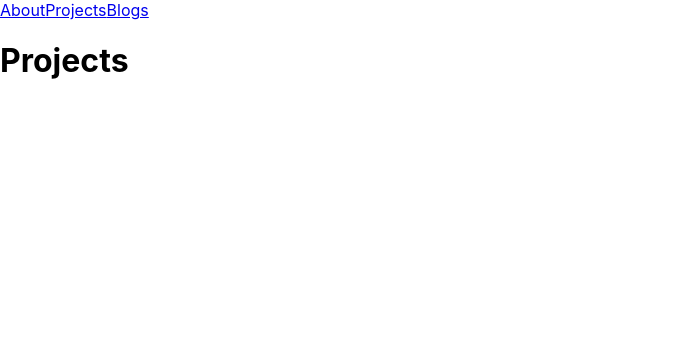
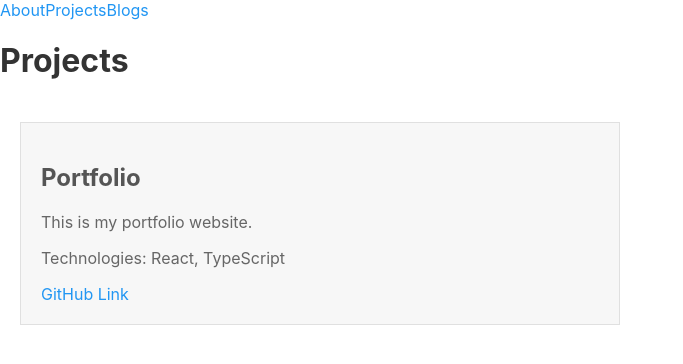
Before and after one commit to kyosu-1/portfolio, a React (Create React App) app: page /projects in a window 1280 px wide. Shown: the top 364 px of the page, without its empty margins (0-683 px from the left). Built offline with nearby package versions, Linux system fonts and the light colour scheme.

Commit message:
projectsページの雛形作成

```diff
--- /dev/null
+++ b/src/pages/Projects.css
@@ -0,0 +1,33 @@
+/* Projects.css */
+h1 {
+    color: #333;
+    font-size: 2rem;
+  }
+
+  .projects-container {
+    display: flex;
+    flex-wrap: wrap;
+  }
+
+  .project-card {
+    background-color: #f7f7f7;
+    border: 1px solid #e0e0e0;
+    padding: 20px;
+    margin: 20px;
+    width: calc(50% - 40px);
+    box-sizing: border-box;
+  }
+
+  h2 {
+    color: #555;
+  }
+
+  p {
+    color: #666;
+    font-size: 1rem;
+  }
+
+  a {
+    text-decoration: none;
+    color: #2196F3;
+  }
--- a/src/pages/Projects.tsx
+++ b/src/pages/Projects.tsx
@@ -1,10 +1,22 @@
+// Projects.tsx
 import React from 'react';
+import { projects } from './ProjectsData';
+import './Projects.css';
 
 const Projects = () => {
   return (
     <div>
       <h1>Projects</h1>
-      {/* 他の内容 */}
+      <div className="projects-container">
+        {projects.map(project => (
+          <div key={project.id} className="project-card">
+            <h2>{project.name}</h2>
+            <p>{project.description}</p>
+            <p>Technologies: {project.technologies.join(", ")}</p>
+            <a href={project.link} target="_blank" rel="noreferrer">GitHub Link</a>
+          </div>
+        ))}
+      </div>
     </div>
   );
 };
--- /dev/null
+++ b/src/pages/ProjectsData.ts
@@ -0,0 +1,13 @@
+// ProjectsData.ts
+import { Project } from './Types';
+
+export const projects: Project[] = [
+  {
+    id: 1,
+    name: "Portfolio",
+    description: "This is my portfolio website.",
+    technologies: ["React", "TypeScript"],
+    link: "https://github.com/kyosu-1/portfolio",
+  },
+  // Other projects
+];
```
